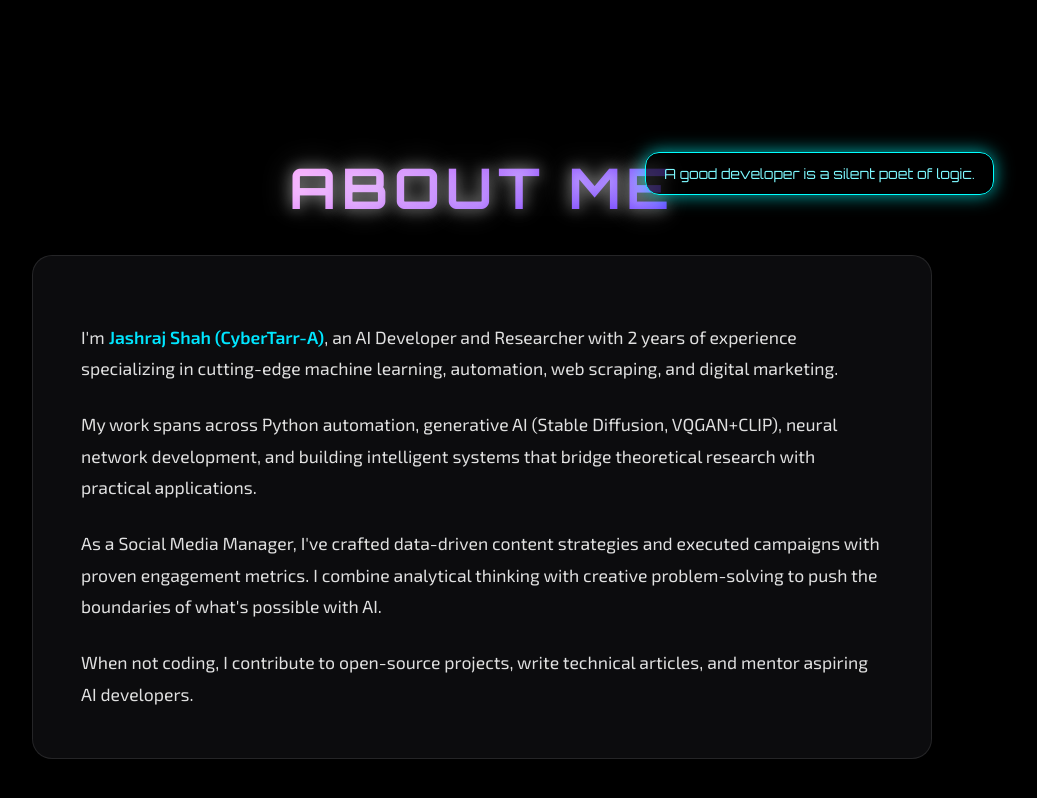
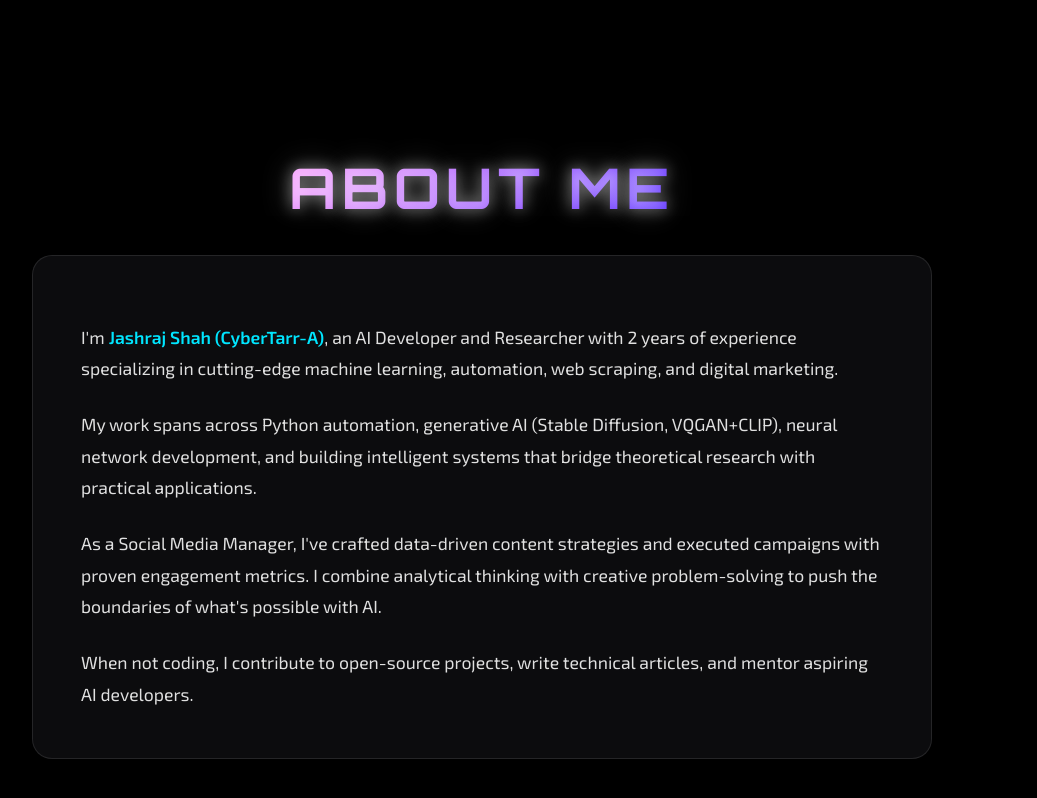
Before and after one commit to cybertarr-A/cybertarr-portfolio, a React (Vite) app: page / in a window 1280 px wide. Shown: the part 1096-1894 px from the top of the page, without its empty margins (158-1195 px from the left). Built offline with nearby package versions, Linux system fonts and the light colour scheme.

Commit message:
Update App.jsx

```diff
--- a/src/App.jsx
+++ b/src/App.jsx
@@ -7,7 +7,6 @@ import Hero from './sections/Hero';
 import Skills from './sections/Skills';
 import Projects from './sections/Projects';
 import Contact from './sections/Contact';
-import RobotWidget from './components/RobotWidget';
 import { AnimatePresence } from 'framer-motion';
 
 function App() {
@@ -27,19 +26,12 @@ function App() {
       {!loading && (
         <Background>
           <Navigation />
-          <main style={{ paddingTop: '80px', color: 'white', position: 'relative' }}>
-
-            {/* Core Sections */}
+          <main style={{ paddingTop: '80px', color: 'white' }}>
             <Welcome />
             <Hero />
-
-            {/* 3D Robot placed beside DNA / Hero zone */}
-            <RobotWidget />
-
             <Skills />
             <Projects />
             <Contact />
-
           </main>
         </Background>
       )}
```
